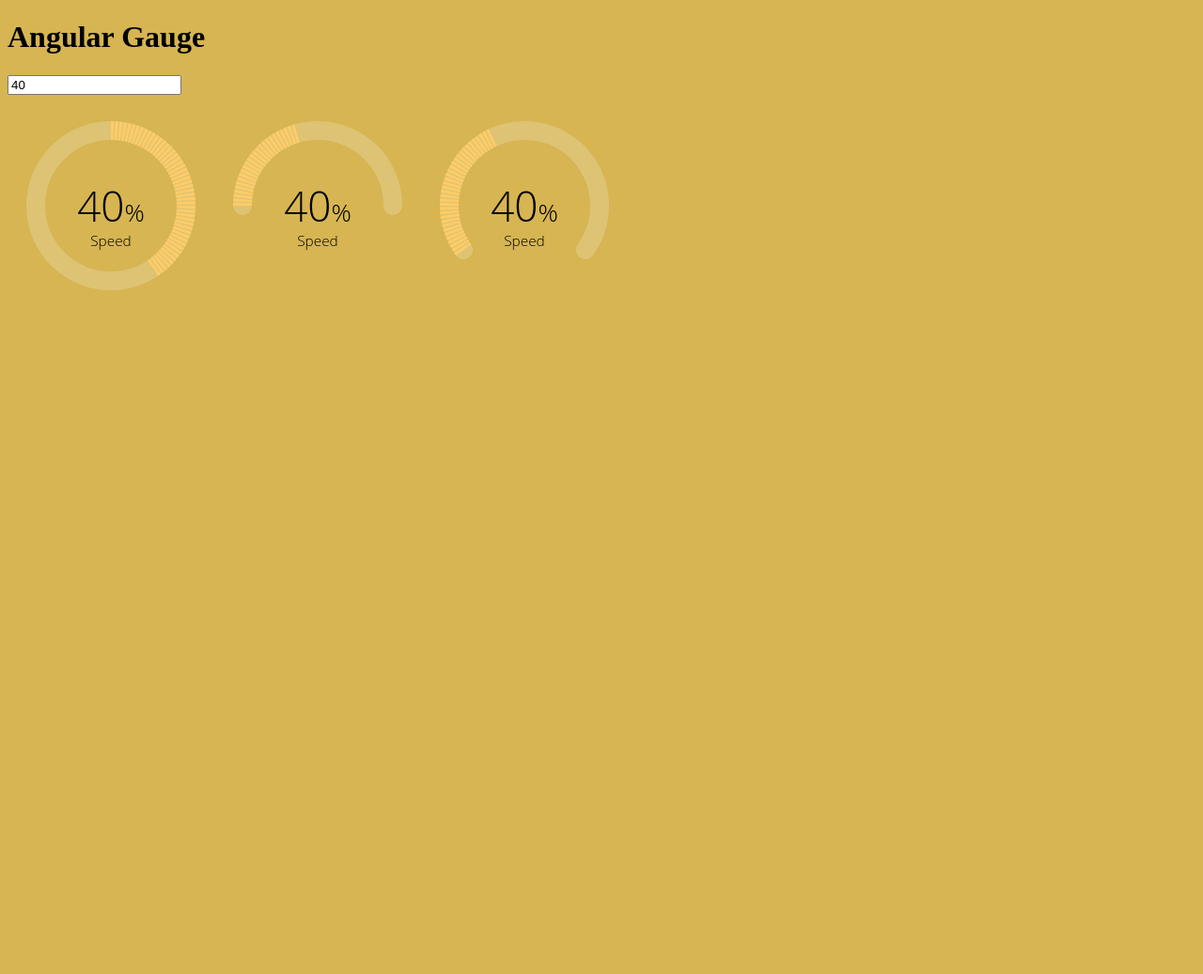
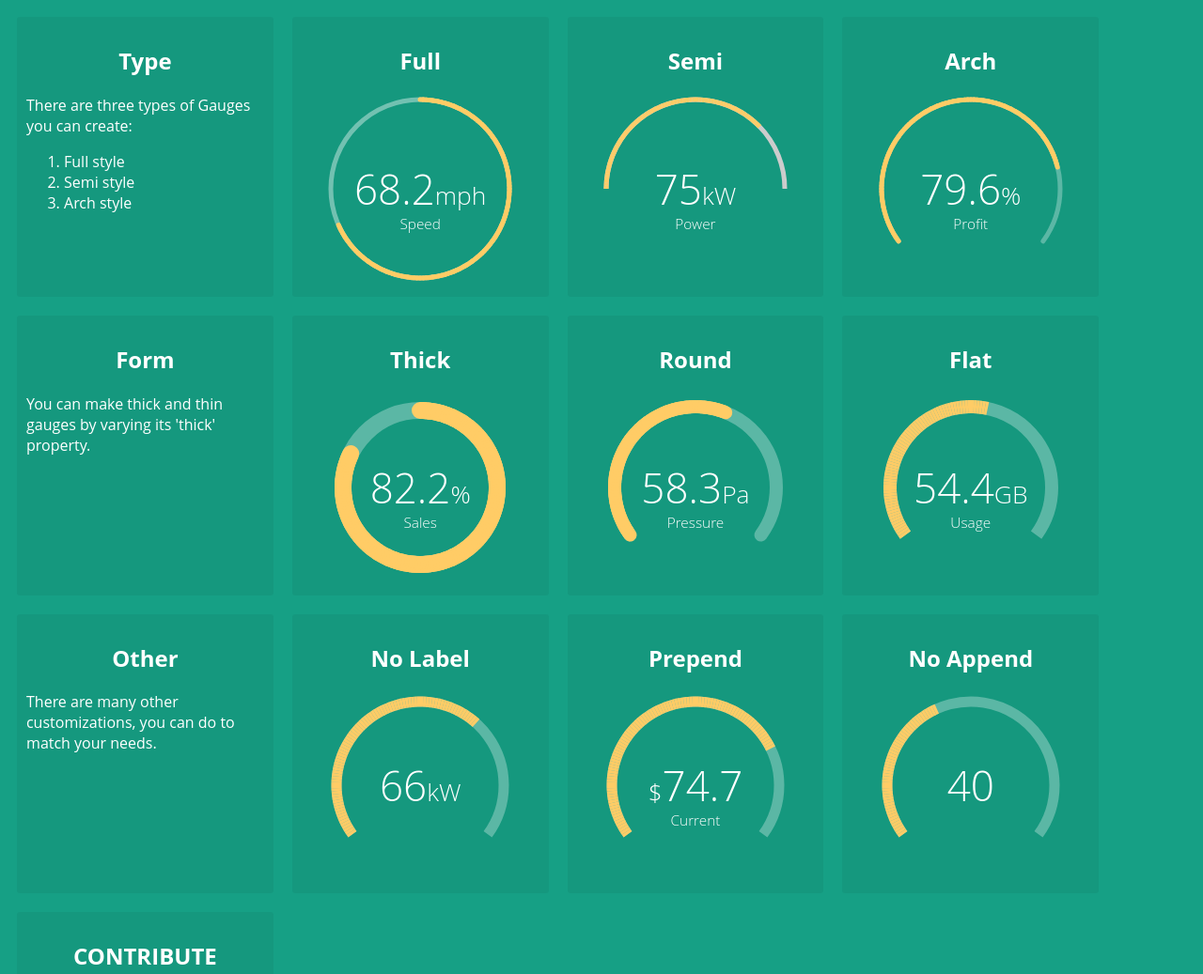
Before and after one commit to ashish-chopra/angular-gauge, a website: page examples/index.html in a window 1280 px wide. Shown: the top 1037 px of the page at 94% size. Before the commit the page ends 800 px from the top, so only its background shows below. Drawn offline with nearby package versions, Linux system fonts and the light colour scheme.

Commit message:
code improved and examples added

```diff
--- a/examples/angular-gauge.js
+++ b/examples/angular-gauge.js
@@ -15,11 +15,58 @@
     gaugeMeterDirective.$inject = [];
 
     function gaugeMeterDirective() {
+
+        var defaults = {
+            size: 200,
+            type: 'full',
+            thick: 2,
+            cap: "butt",
+            label: null,
+            text: null
+        };
+
         var Gauge = function (element, options) {
-            this.element = element;
-            this.context = element.getContext('2d');
+            this.element = element.find("canvas")[0];
+            this.context = this.element.getContext('2d');
+            this.context.canvas.width = options.size;
+            this.context.canvas.height = options.size;
+            this.context.lineCap = options.cap;
+            this.context.lineWidth = options.thick;
             this.options = options;
-            console.log(this.options);
+            this.label = element.find("span");
+            // styling
+            element.find("span").css({
+                display: 'inline-block',
+                fontWeight: 100,
+                width: '100%',
+                position: 'absolute',
+                fontFamily: 'Open Sans',
+                textAlign: 'center',
+                overflow: 'hidden',
+                textOverflow: 'ellipsis',
+                fontSize: '44px',
+                lineHeight: '200px'
+            });
+            element.find("b").css({
+                display: 'inline-block',
+                fontWeight: 100,
+                width: '100%',
+                position: 'absolute',
+                fontFamily: 'Open Sans',
+                textAlign: 'center',
+                overflow: 'hidden',
+                textOverflow: 'ellipsis',
+                fontSize: '15.3846px',
+                lineHeight: '276.923px',
+                fontWeight: 200
+            });
+
+
+            element.find("u").css({
+                textDecoration: 'none',
+                fontSize: '0.6em',
+                fontWeight: 200
+            })
             this.create();
         };
 
@@ -34,29 +81,11 @@
                 radius = this.getRadius();
             context.beginPath();
             context.arc(center.x, center.y, radius, start, end, false);
-            context.lineCap = "round";
-            context.lineWidth = this.options.thick;
-            context.strokeStyle = "rgba(255,255,255,0.2)";
+            context.strokeStyle = this.options.backgroundColor;
             context.stroke();
 
         };
-        Gauge.prototype.addLabelByCanvas = function () {
-            var center = this.getCenter(),
-                context = this.context;
-            context.font = "32px 'Open Sans'";
-            context.textAlign = "center";
-            context.fillText("40 mph", center.x, center.y);
-            var c = context.measureText("40").width * 3 / 4 + 10;
-            context.font = "16px 'Open Sans'";
-            context.fillText("mph", center.x + c, center.y);
-            context.font = "12px 'Open Sans'";
-            context.fillText("Hello World", center.x, center.y + 20);
 
-        }
-
-        Gauge.prototype.addLabel = function() {
-
-        }
         Gauge.prototype.create = function () {
             var center = this.getCenter(),
                 movePerFrame = 0.0174532925;
@@ -66,43 +95,37 @@
             } else if (this.options.type == 'full') {
                 var head = 1.5 * Math.PI,
                     tail = 3.5 * Math.PI;
-            } else if(this.options.type === 'arch') {
+            } else if (this.options.type === 'arch') {
                 var head = 0.8 * Math.PI,
                     tail = 2.2 * Math.PI;
             }
+
+            this.drawBackground(head, tail);
             var context = this.context,
-                value = this.options.value;
-            radius = this.getRadius();
-            this.drawBackground(head, tail);
+                value = this.options.value,
+                radius = this.getRadius(),
+                thick = this.options.thick,
+                foregroundColor = this.options.foregroundColor,
+                requestID;
 
-
-            var distance = tail - head;
-            tail = head + (distance * value) / 100;
-            console.log(tail);
-
-            var stripe = this.options.stripe || 2;
-            var thick = this.options.thick;
+            var distance = tail - head,
+                label = this.label;
+            tail = head + ((tail - head) * value) / 100;
 
             function animate() {
                 requestID = window.requestAnimationFrame(animate);
 
                 if (head <= tail) {
                     context.beginPath();
-                    var newPos = head + 2 * stripe * movePerFrame;
+                    var newPos = head + 2 * movePerFrame;
                     context.arc(center.x, center.y, radius, head, newPos, false);
-
-                    context.lineCap = 'butt';
-                    context.lineWidth = thick;
-                    context.strokeStyle = "#ffcc66";
+                    context.strokeStyle = foregroundColor;
                     context.stroke();
-                    head = newPos + stripe * movePerFrame;
-
+                    head = newPos;
                 } else {
                     cancelAnimationFrame(requestID);
                 }
             }
-            console.log("stripe" + stripe);
-            this.addLabel();
             animate();
         };
 
@@ -132,64 +155,61 @@
             this.options.value = val;
             this.create();
         }
+        Gauge.prototype.destroy = function () {
+
+        }
+
+
+        var getOptions = function (scope) {
+            var opts = angular.extend({}, defaults, scope || {});
+            return opts;
+        }
 
         return {
             restrict: 'E',
             replace: true,
-            template: "<div class='parent'><span class='text text-span'>{{value}}<u>%</u></span><b class='text text-b'>Speed</b><canvas height='200' width='200'></canvas></div>",
+            template: "<div style='display:inline; margin: 0 10px;text-align: center;position: relative;          width: 200px;'><span><u>{{prepend}}</u>{{value}}<u>{{append}}</u></span><b>{{label}}</b><canvas height='200' width='200'></canvas></div>",
             scope: {
-                value: "=",
-                used: "=",
-                total: "=",
-                type: "@",
+                append: "@",
+                backgroundColor: "@",
+                cap: "@",
+                foregroundColor: "@",
+                label: "@",
                 size: "@",
                 thick: "@",
-                stripe: "@",
-                label: "@",
-                text: "@"
-            },
-            controller: function ($scope) {
-                var defaultOptions = {
-                    size: 180,
-                    thick: 2,
-                    type: 'full'
-                };
-                var vm = this;
-                vm.options = angular.extend({}, $scope);
-                console.log(vm.options);
+                type: "@",
+                value: "=",
+                prepend: "@",
+                append: "@"
             },
             link: function (scope, element, attrs, ctrl) {
-                if (scope.value && scope.value != '') {
+                if (angular.isDefined(scope.value) && scope.value !== "") {
                     setTimeout(function () {
                         initOrUpdateGauge();
                     })
                 }
+//                initOrUpdateGauge();
+                var gauge;
 
-                var gauge;
+                scope.$watch('value', function (newVal, oldVal) {
+                    console.log('inside value changed fn' + newVal, +" " + oldVal);
+                    if (gauge)
+                        gauge.update(newVal);
+                });
+
+                scope.$on('$destroy', function () {
+                    gauge.destroy();
+                })
 
                 function initOrUpdateGauge() {
                     if (!gauge) {
-                        var options = {
-                            type: ctrl.options.type,
-                            size: ctrl.options.size,
-                            value: ctrl.options.value,
-                            thick: ctrl.options.thick,
-                            stripe: ctrl.options.stripe
-                        };
-                        console.log(options.thick);
-                        gauge = new Gauge(element.find("canvas")[0], options);
-                        console.log(gauge);
+                        var options = getOptions(scope);
+                        gauge = new Gauge(element, options);
+                        console.log("inside initorupdate fn");
                     } else {
                         // update gauge
                     }
                 }
-
-                // monitor changes in directive scope
-                scope.$watch('value', function (newVal) {
-                    if (gauge)
-                        gauge.update(newVal);
-                });
-
             }
         }
     }
--- a/examples/index.html
+++ b/examples/index.html
@@ -18,55 +18,123 @@
         }
     </script>
     <style>
-        .parent {
-            margin: 0 10px;
-            text-align: center;
-/*            border: 1px solid green;*/
-            width: 200px;
-            position: relative;
-        }
-        .text {
-/*          border: 1px solid red;*/
-            display: inline-block;
-            font-weight: 100;
-            width: 100%;
-/*            margin: 0 23%;*/
-            position: absolute;
+        /*
+        .container {
+            -webkit-column-count: 4;
+            -moz-column-count: 4;
+            column-count: 4;
             font-family: 'Open Sans';
-            text-align: center;
-            overflow: hidden;
-            text-overflow: ellipsis;
-        }
-        .text-span {
-            font-size: 44px;
-            line-height: 200px;
-        }
-        .text-b {
-            font-size:15.3846px;
-            line-height: 276.923px;
-            font-weight: 200;
-        }
-        .text u {
-            text-decoration: none;
-            font-size: 0.6em;
-            font-weight: 200;
+            column-gap: 1em;
+            -webkit-column-gap: 1em;
+            -moz-column-gap: 1em;
         }
 
-        .gauge {
-            float: left;
-            margin-right: 10px;
+        .item {
+            display: inline-block;
+            width: 100%;
+            background: rgba(0, 0, 0, 0.05);
+
+            margin: 0 0 1em;
+            padding: 1.5em;
+
+            margin: 10px 8px;
+            padding: 10px;
+            text-align: center;
+        }
+
+        .item p {
+            display: inline-block;
+        }
+*/
+
+        .container {
+            display: flex;
+            flex-direction: row;
+            flex-wrap: wrap;
+            font-family: 'Open Sans';
+        }
+
+        .item {
+            align-items: flex-start;
+            margin: 10px 10px;
+            padding: 10px;
+            text-align: center;
+            background: rgba(0, 0, 0, 0.05);
+            border-radius: 3px 3px;
+            width: 20%;
+        }
+        .item p, li {
+            text-align: left;
         }
     </style>
 </head>
 
-<body ng-controller="demoController as dm" style="background-color:#d6b552;">
-    <h1>Angular Gauge</h1>
-    <input type="text" ng-model="dm.data">
-    <br>
-    <br>
-    <ng-gauge class="gauge" id="1" size="200" thick="20" stripe="1" type="full" value="dm.data"></ng-gauge>
-    <ng-gauge class="gauge" id="2" size="200" thick="20" stripe="1" type="semi" value="dm.data"></ng-gauge>
-    <ng-gauge class="gauge" id="3" size="200" thick="20" stripe="1" type="arch" value="dm.data"></ng-gauge>
+<body ng-controller="demoController as dm" style="background-color:#16a085;color:white;">
+
+    <div class="container">
+        <div class="item">
+            <h2>Type</h2>
+            <p>There are three types of Gauges you can create:
+            <ol>
+                <li>Full style</li>
+                <li>Semi style</li>
+                <li>Arch style</li>
+            </ol></p>
+        </div>
+        <div class="item">
+            <h2>Full</h2>
+            <ng-gauge size="200" type="full" thick="5" value="68.2" cap="round" label="Speed" append="mph" foreground-color="#ffcc66" background-color="rgba(255,255,255, 0.4)" append="kW"></ng-gauge>
+        </div>
+        <div class="item">
+            <h2>Semi</h2>
+            <ng-gauge size="200" type="semi" thick="5" value="75" cap="butt" label="Power" foreground-color="#ffcc66" background-color="#ccc" append="kW"></ng-gauge>
+        </div>
+        <div class="item">
+            <h2>Arch</h2>
+            <ng-gauge size="200" type="arch" thick="5" value="79.6" cap="round" label="Profit" foreground-color="#ffcc66" background-color="rgba(255,255,255,0.3)" append="%"></ng-gauge>
+        </div>
+        <div class="item">
+            <h2>Form</h2>
+            <p>You can make thick and thin gauges by varying its 'thick' property.</p>
+        </div>
+        <div class="item">
+            <h2>Thick</h2>
+            <ng-gauge size="200" type="full" thick="18" value="82.2" cap="round" label="Sales" foreground-color="#ffcc66" background-color="rgba(255,255,255,0.3)" append="%"></ng-gauge>
+        </div>
+        <div class="item">
+            <h2>Round</h2>
+            <ng-gauge size="200" type="arch" thick="14" value="58.3" cap="round" label="Pressure" foreground-color="#ffcc66" background-color="rgba(255,255,255,0.3)" append="Pa"></ng-gauge>
+        </div>
+        <div class="item">
+            <h2>Flat</h2>
+            <ng-gauge size="200" type="arch" thick="14" value="54.4" cap="butt" label="Usage" foreground-color="#ffcc66" background-color="rgba(255,255,255,0.3)" append="GB"></ng-gauge>
+        </div>
+        <div class="item">
+            <h2>Other</h2>
+            <p>There are many other customizations, you can do to match your needs.</p>
+        </div>
+        <div class="item">
+            <h2>No Label</h2>
+            <ng-gauge size="200" type="arch" thick="11" value="66" cap="butt" foreground-color="#ffcc66" background-color="rgba(255,255,255,0.3)" append="kW"></ng-gauge>
+        </div>
+        <div class="item">
+            <h2>Prepend</h2>
+            <ng-gauge size="200" type="arch" thick="11" value="74.7" cap="butt" label="Current" foreground-color="#ffcc66" background-color="rgba(255,255,255,0.3)" prepend="$"></ng-gauge>
+        </div>
+        <div class="item">
+            <h2>No Append</h2>
+            <ng-gauge size="200" type="arch" thick="11" value="40" cap="butt" foreground-color="#ffcc66" background-color="rgba(255,255,255,0.3)"></ng-gauge>
+        </div>
+        <div class="item">
+            <h2>CONTRIBUTE</h2>
+            <p style="text-align:left;">
+                angular-gauge is an ongoing development project.
+                <br>
+                <br> You can contribute <a style="color:#ffcc66;" href="http://github.com/ashish-chopra/angular-gauge">here</a>.
+            </p>
+        </div>
+
+    </div>
 </body>
 
 </html>
```
Also changed, not shown: src/angular-gauge.js (+99 -79 lines), examples/examples.png (added), 1 other file.
